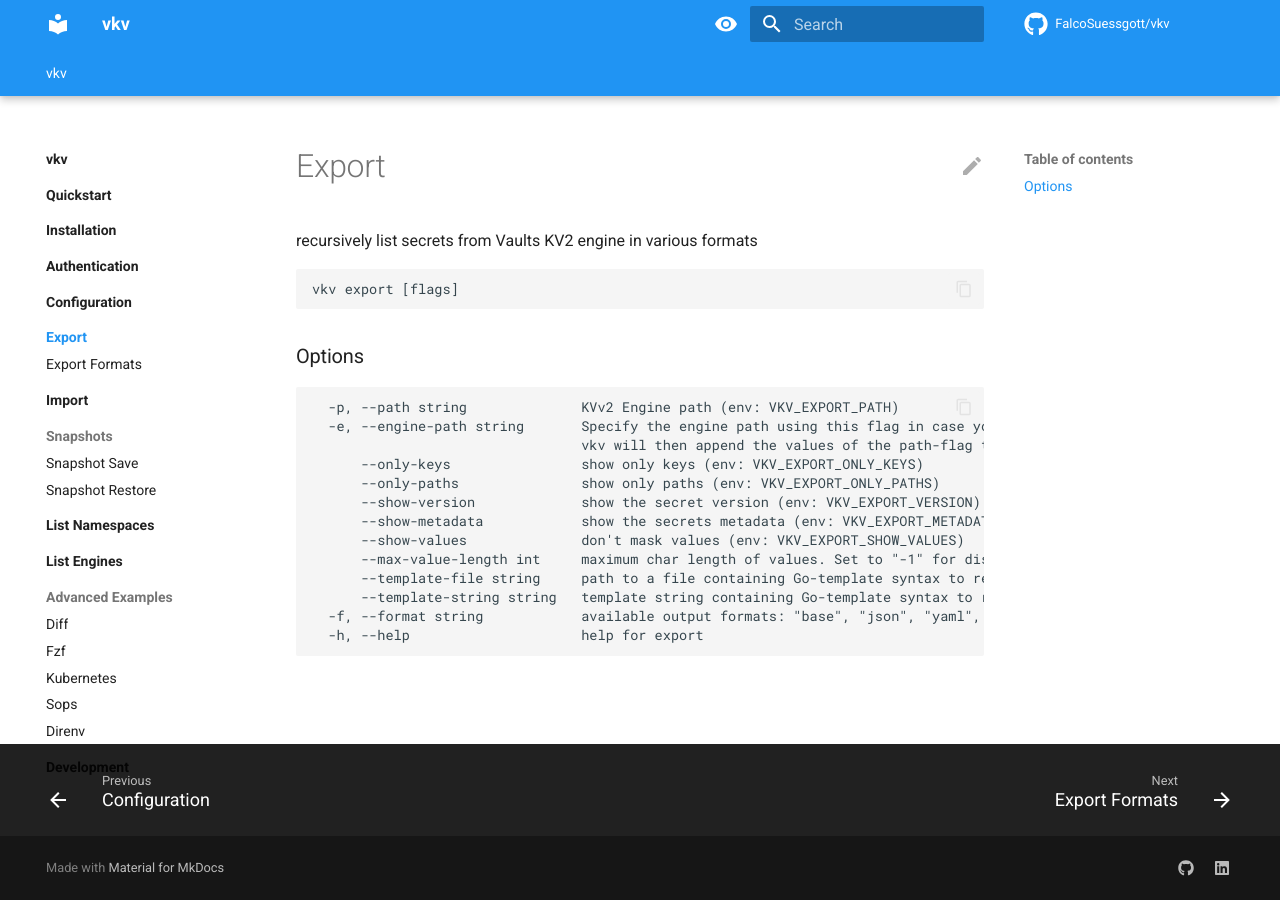
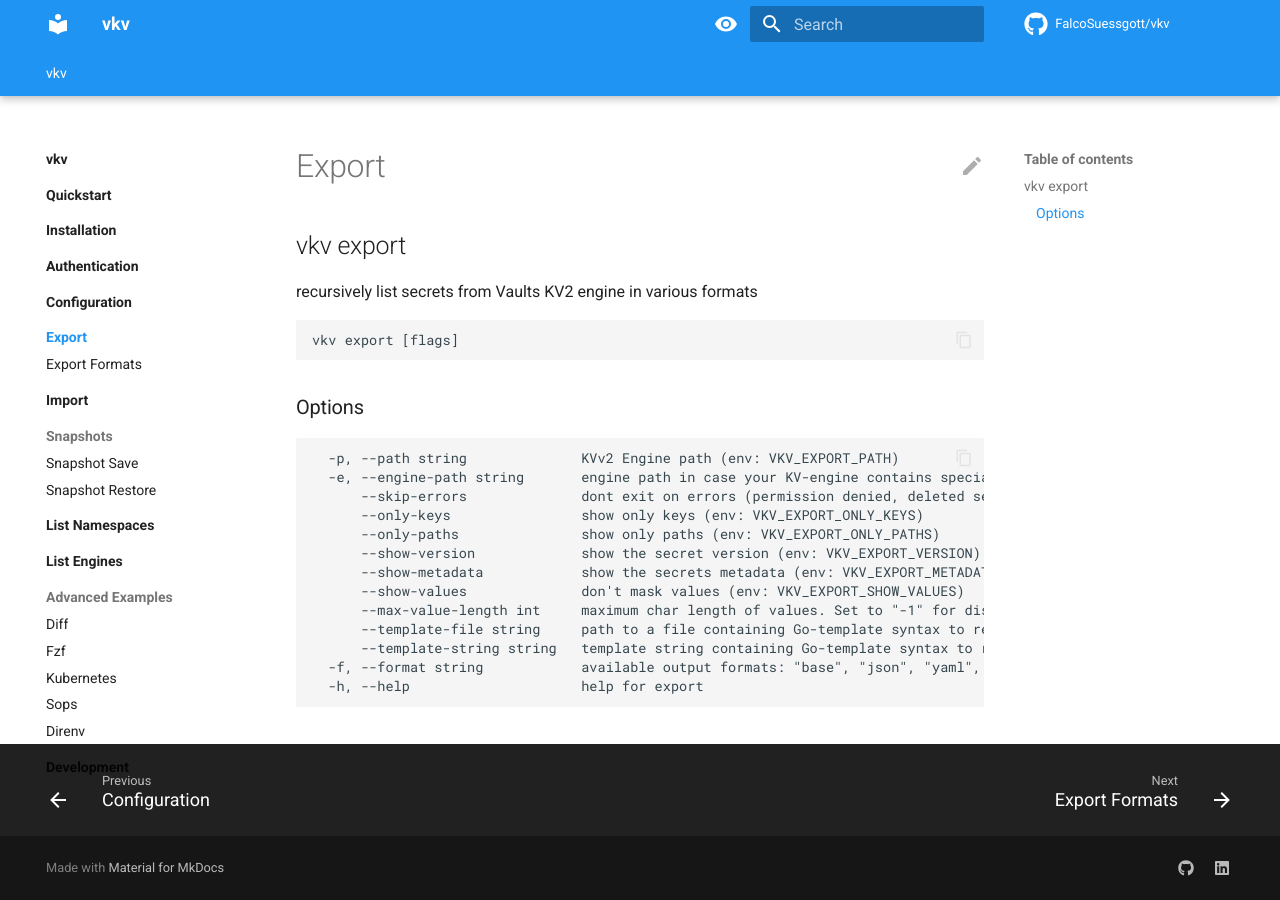
Before and after one commit to FalcoSuessgott/vkv, an MkDocs documentation site: the page built from docs/05_export/index.md, in a window 1280 px wide. Built offline with MkDocs 1.6.1 and Material for MkDocs 9.7.7, drawn with Linux system fonts in a browser that asks for light colours; comment, search, counter and statistics services are not loaded.

Commit message:
docs(README): update docs

````diff
--- a/docs/05_export/index.md
+++ b/docs/05_export/index.md
@@ -1,3 +1,5 @@
+## vkv export
+
 recursively list secrets from Vaults KV2 engine in various formats
 
 ```
@@ -8,8 +10,8 @@
 
 ```
   -p, --path string              KVv2 Engine path (env: VKV_EXPORT_PATH)
-  -e, --engine-path string       Specify the engine path using this flag in case your kv-engine contains special characters such as "/".
-                                 vkv will then append the values of the path-flag to the engine path, if specified (<engine-path>/<path>)(env: VKV_EXPORT_ENGINE_PATH)
+  -e, --engine-path string       engine path in case your KV-engine contains special characters such as "/", the path value will then be appended if specified ("<engine-path>/<path>") (env: VKV_EXPORT_ENGINE_PATH)
+      --skip-errors              dont exit on errors (permission denied, deleted secrets)
       --only-keys                show only keys (env: VKV_EXPORT_ONLY_KEYS)
       --only-paths               show only paths (env: VKV_EXPORT_ONLY_PATHS)
       --show-version             show the secret version (env: VKV_EXPORT_VERSION) (default true)
--- a/docs/06_import/index.md
+++ b/docs/06_import/index.md
@@ -1,3 +1,6 @@
+# Import
+
+## vkv import
 
 import secrets from vkv's json or yaml output
 
@@ -18,7 +21,6 @@
   -s, --silent                 do not output secrets (env: VKV_IMPORT_SILENT)
 ```
 
-
 # read secrets from STDIN
 
 The `-` in `vkv import -`, tells `vkv` do read data via STDIN. The idea of `vkv import -` is, in order to copy/mirror KV-v2 secrets or complete engines across diferrent Vault Servers or Namespaces, you can simply pipe
--- a/docs/07_snapshot/restore.md
+++ b/docs/07_snapshot/restore.md
@@ -1,3 +1,5 @@
+## vkv snapshot restore
+
 restore the KV engines defined in the specified snapshot
 
 ```
--- a/docs/07_snapshot/save.md
+++ b/docs/07_snapshot/save.md
@@ -1,3 +1,5 @@
+## vkv snapshot save
+
 create a snapshot of all visible KV engines recursively for all namespaces
 
 ```
@@ -9,5 +11,5 @@
 ```
   -d, --destination string   vkv snapshot destination path (env: VKV_SNAPSHOT_SAVE_DESTINATION) (default "./vkv-snapshot-export")
   -h, --help                 help for save
-  -n, --namespace string     namespaces from which to save recursively all visible KV engines (env: VKV_SNAPSHOT_SAVE_NS
+  -n, --namespace string     namespaces from which to save recursively all visible KV engines (env: VKV_SNAPSHOT_SAVE_NS)
 ```
--- a/docs/08_namespaces/index.md
+++ b/docs/08_namespaces/index.md
@@ -1,3 +1,5 @@
+## vkv list namespaces
+
 list all namespaces
 
 ```
--- a/docs/09_engines/index.md
+++ b/docs/09_engines/index.md
@@ -1,3 +1,5 @@
+## vkv list engines
+
 list all KVv2 engines
 
 ```
````
